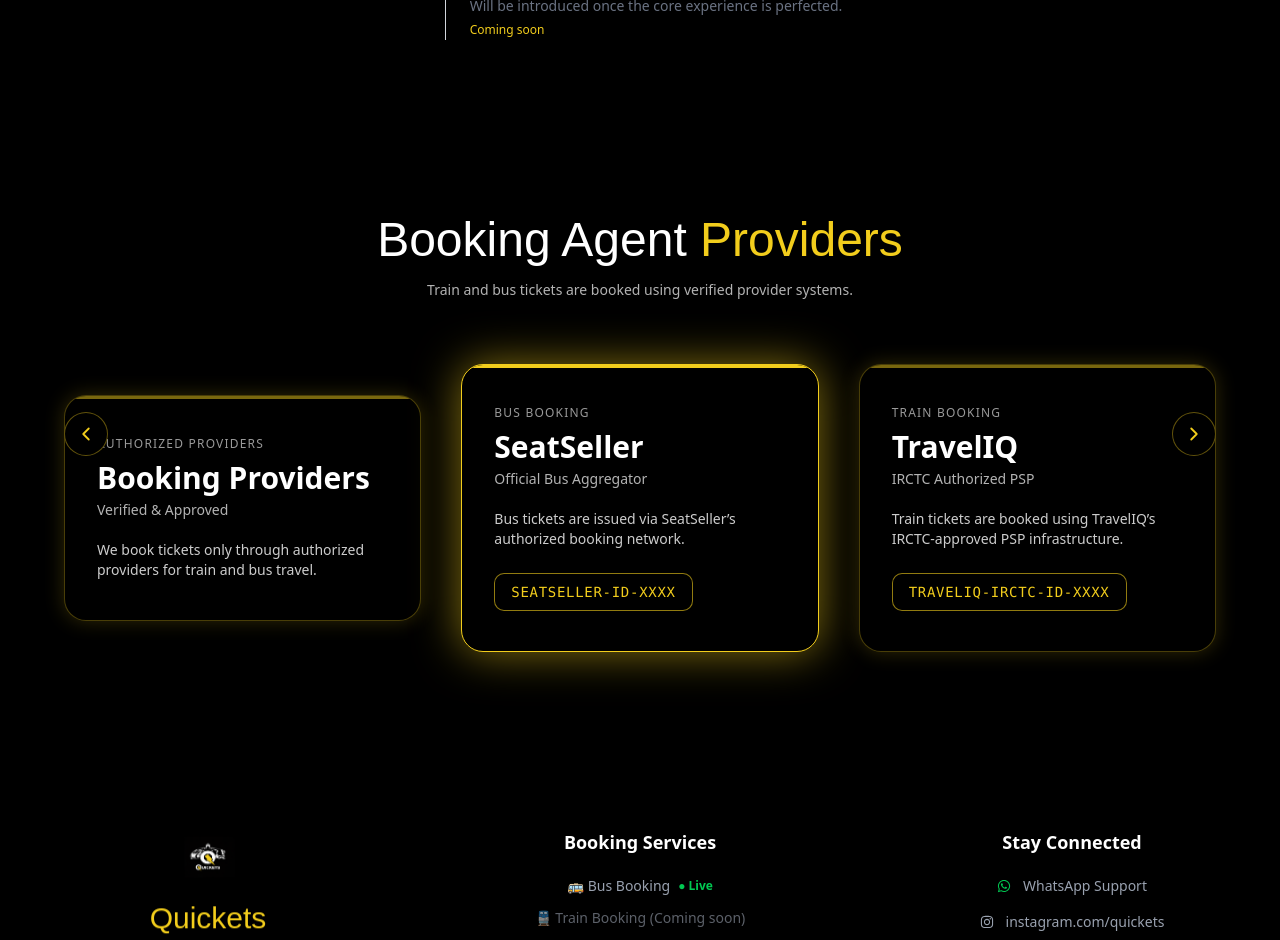
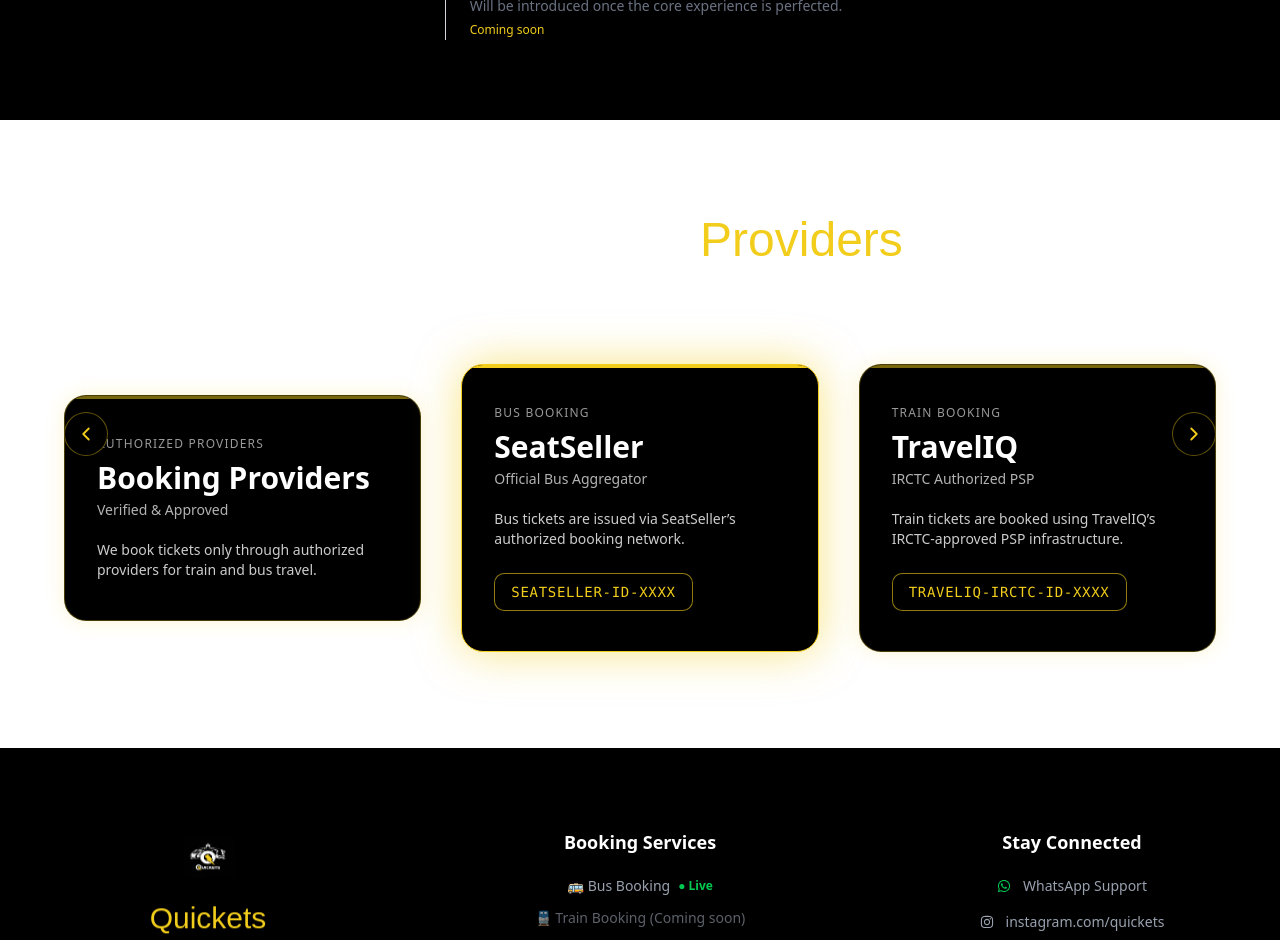
Before and after one commit to jonesofficial/Quickets.co.in, a React (Vite) app: page / in a window 1280 px wide. Shown: the part 3700-4640 px from the top of the page. Built offline with nearby package versions, Linux system fonts and the light colour scheme; a web font is replaced by a local one.

Commit message:
Added Agent verification Section

```diff
--- a/src/components/BookingAgentCarousel.jsx
+++ b/src/components/BookingAgentCarousel.jsx
@@ -46,7 +46,7 @@
         slides[(centerIndex + offset + slides.length) % slides.length];
 
     return (
-        <section className="bg-black py-24 px-6 overflow-hidden">
+        <section className="bg-white py-24 px-6 overflow-hidden">
             <div className="max-w-6xl mx-auto relative">
 
                 {/* Heading */}
```
